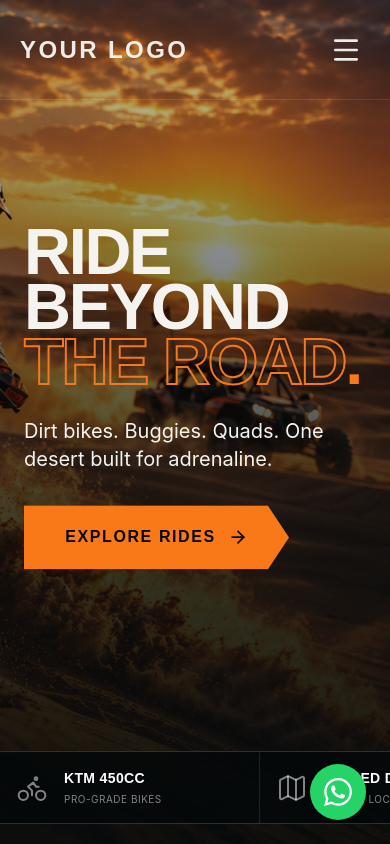
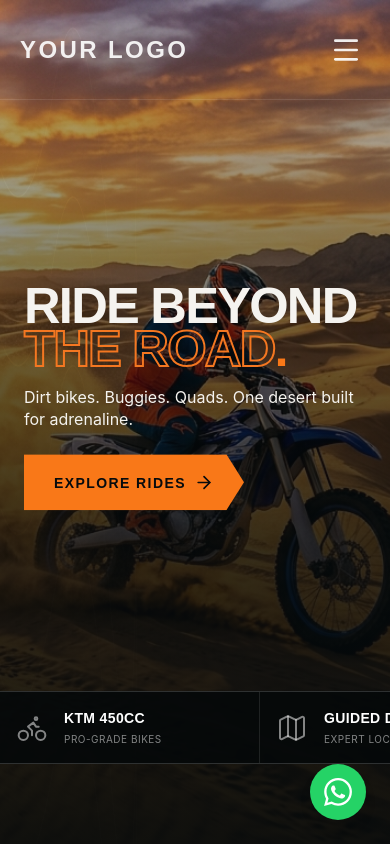
Before and after one commit to rameezwangde/Dirt-Bike, a React app: page / in a window 390 px wide. Shown: the top 844 px of the page. Built offline with nearby package versions, Linux system fonts and the light colour scheme; the HTML template or start-up script is replaced by a standard one.

Commit message:
feat: add Hero component with dynamic content, experience bar, and background assets

```diff
--- a/src/components/ExperienceBar.jsx
+++ b/src/components/ExperienceBar.jsx
@@ -11,7 +11,7 @@ const ExperienceBar = () => {
       initial={{ opacity: 0, y: 50 }}
       animate={{ opacity: 1, y: 0 }}
       transition={{ duration: 0.8, delay: 0.65, ease: "easeOut" }}
-      className="absolute z-30 left-0 right-0 lg:left-[40px] lg:right-[40px] bottom-[20px] lg:bottom-[25px] flex overflow-x-auto md:grid md:grid-cols-3 lg:grid-cols-[1fr_1.25fr_1.1fr] h-auto lg:h-[112px] snap-x snap-mandatory hide-scrollbar border-y lg:border border-white/16"
+      className="absolute z-30 left-0 right-0 lg:left-[40px] lg:right-[40px] bottom-[80px] lg:bottom-[25px] flex overflow-x-auto md:grid md:grid-cols-3 lg:grid-cols-[1fr_1.25fr_1.1fr] h-auto lg:h-[112px] snap-x snap-mandatory hide-scrollbar border-y lg:border border-white/16"
       style={{
         background: 'rgba(5,8,9,0.90)',
       }}
--- a/src/components/Hero.jsx
+++ b/src/components/Hero.jsx
@@ -3,7 +3,8 @@ import { motion, useScroll, useTransform } from 'framer-motion';
 import Navbar from './Navbar';
 import HeroContent from './HeroContent';
 import ExperienceBar from './ExperienceBar';
-import bgImage from '../../Golden Dune Motocross Chase.png';
+import bgImageMobile from '../../dirt_bike_desert_hero.jpg';
+import bgImageDesktop from '../../Golden Dune Motocross Chase.png';
 
 const Hero = () => {
   const { scrollY } = useScroll();
@@ -12,14 +13,25 @@ const Hero = () => {
   return (
     <section className="relative w-full min-h-[100vh] overflow-hidden bg-[#070B0D]">
 
-      {/* Background Image (z-index: 0) */}
+      {/* Background Image Mobile (z-index: 0) */}
       <motion.img
-        src={bgImage}
-        className="absolute inset-0 w-full h-full object-cover z-0 object-right md:object-center"
+        src={bgImageMobile}
+        className="absolute inset-0 w-full h-full object-cover z-0 md:hidden"
+        style={{
+          y: backgroundY,
+          objectPosition: '56% center'
+        }}
+        alt="Desert Dirt Bike Mobile"
+      />
+
+      {/* Background Image Desktop (z-index: 0) */}
+      <motion.img
+        src={bgImageDesktop}
+        className="absolute inset-0 w-full h-full object-cover z-0 object-center hidden md:block"
         style={{
           y: backgroundY
         }}
-        alt="Desert Dirt Bike"
+        alt="Desert Dirt Bike Desktop"
       />
 
       {/* Dark overlay primarily on the LEFT side (z-index: 1) */}
--- a/src/components/HeroContent.jsx
+++ b/src/components/HeroContent.jsx
@@ -20,7 +20,7 @@ const HeroContent = () => {
 
       {/* Headline */}
       <div
-        className="font-barlow font-black uppercase flex flex-col text-[65px] md:text-[clamp(55px,12vw,125px)] leading-[0.85] md:leading-[0.82] tracking-[-0.035em] w-full"
+        className="font-barlow font-black uppercase flex flex-col text-[13vw] sm:text-[65px] md:text-[clamp(55px,12vw,125px)] leading-[0.85] md:leading-[0.82] tracking-[-0.035em] w-full"
       >
         <motion.div
           initial={{ opacity: 0, y: 40 }}
@@ -47,14 +47,7 @@ const HeroContent = () => {
         initial={{ opacity: 0 }}
         animate={{ opacity: 1 }}
         transition={{ duration: 0.6, delay: 0.45 }}
-        className="font-inter font-normal"
-        style={{
-          fontSize: '20px',
-          lineHeight: 1.4,
-          color: '#F5F3EF',
-          marginTop: '28px',
-          maxWidth: '620px'
-        }}
+        className="font-inter font-normal text-[16px] sm:text-[20px] mt-[16px] sm:mt-[28px] max-w-[620px] text-[#F5F3EF] leading-[1.4]"
       >
         {t('hero_desc')}
       </motion.div>
@@ -64,15 +57,12 @@ const HeroContent = () => {
         initial={{ opacity: 0, y: 20 }}
         animate={{ opacity: 1, y: 0 }}
         transition={{ duration: 0.6, delay: 0.55, ease: "easeOut" }}
-        className="flex items-center"
-        style={{ gap: '34px', marginTop: '32px' }}
+        className="flex items-center gap-[24px] sm:gap-[34px] mt-[24px] sm:mt-[32px]"
       >
         {/* Primary CTA */}
         <button
-          className="group bg-[#F97818] hover:bg-[#FF8A28] text-[#070B0D] font-barlow font-bold text-base tracking-widest uppercase flex-none transition-colors duration-300 flex items-center justify-center gap-3"
+          className="group bg-[#F97818] hover:bg-[#FF8A28] text-[#070B0D] font-barlow font-bold text-sm sm:text-base tracking-widest uppercase flex-none transition-colors duration-300 flex items-center justify-center gap-2 sm:gap-3 w-[220px] sm:w-[265px] h-[56px] sm:h-[64px]"
           style={{
-            width: '265px',
-            height: '64px',
             clipPath: 'polygon(0 0, 92% 0, 100% 50%, 92% 100%, 0 100%)'
           }}
         >
```
Also changed, not shown: dirt_bike_desert_hero.jpg (added).
